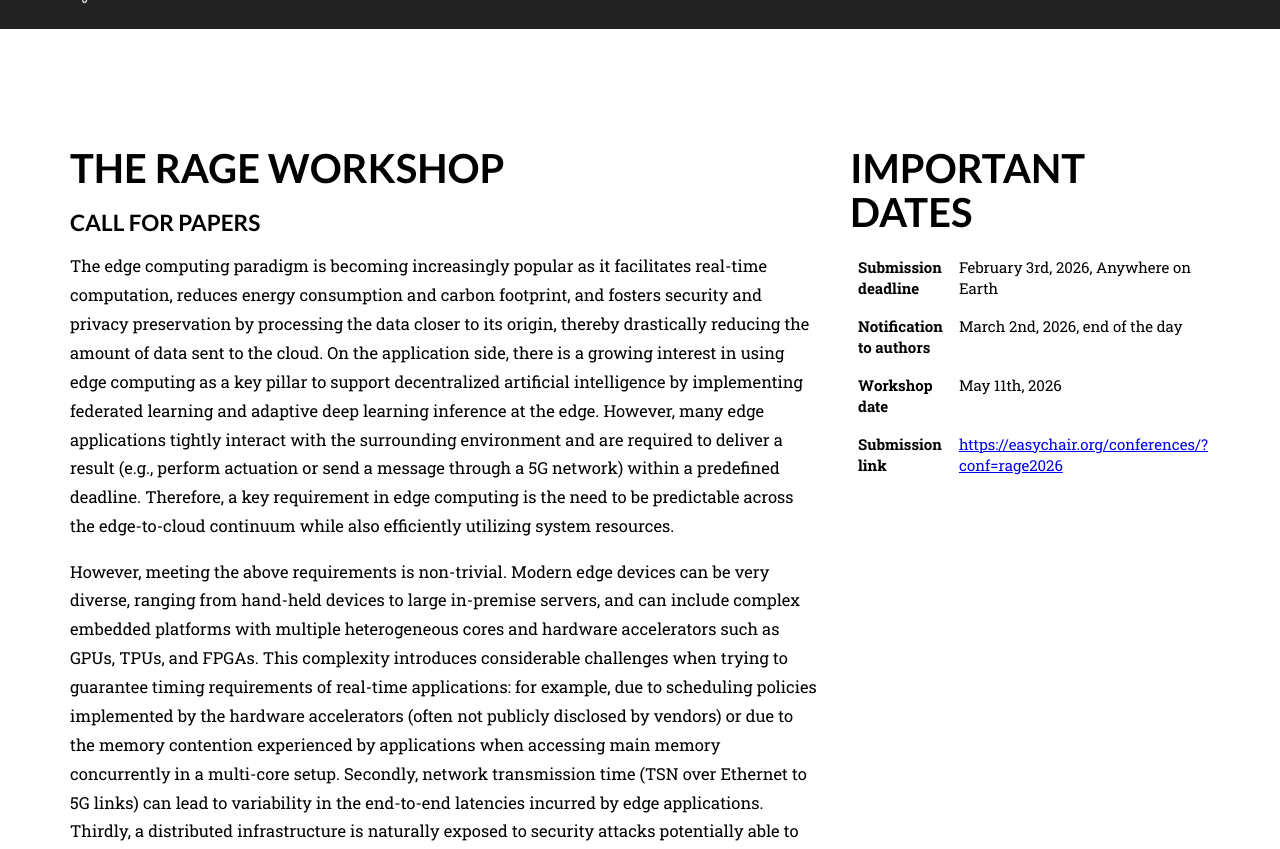
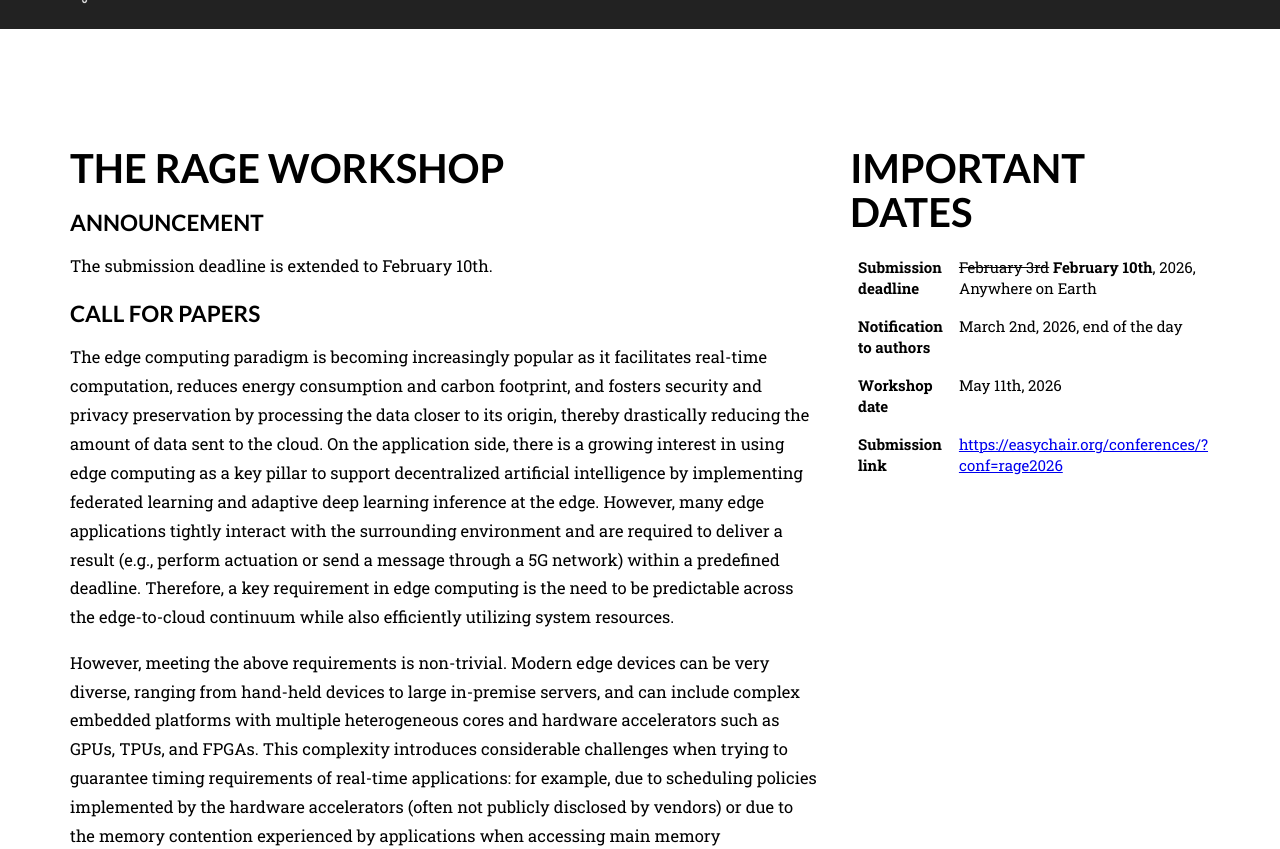
Before and after one commit to RAGE-Workshop/2026, a Jekyll site: the page built from index.markdown, in a window 1280 px wide and 900 px high, scrolled down 853 px, cut to the strip 51-900 px from the top of the window. Built offline with Jekyll 4.4.1, drawn with Linux system fonts in a browser that asks for light colours; some web fonts are replaced; our own code applies the rules of GitHub Pages for plain Markdown files; some of the changed text lies outside the part shown.

Commit message:
Submission deadline extended

```diff
--- a/index.markdown
+++ b/index.markdown
@@ -2,7 +2,7 @@
 layout: home
 year: 2026
 date: "May 11th, 2026"
-deadline: "February 3rd, 2026, Anywhere on Earth"
+deadline: "<s>February 3rd</s> <b>February 10th</b>, 2026, Anywhere on Earth"
 notification: "March 2nd, 2026, end of the day"
 camera-ready: "March 9th, 2026, Anywhere on Earth"
 location: "Saint Malo, France"
@@ -12,6 +12,10 @@ submission: https://easychair.org/conferences/?conf=rage2026
 hosted: CPS-IoT Week 2026
 hosted-url: https://cps-iot-week2026.inria.fr/
 ---
+
+## Announcement
+
+<p style='color="red"'> The submission deadline is extended to February 10th. </p>
 
 ## Call for papers
 
```
